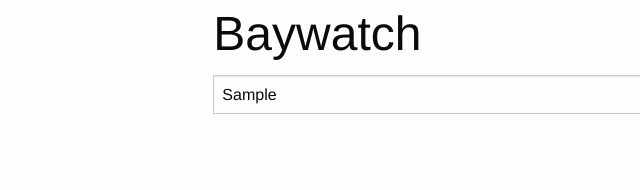
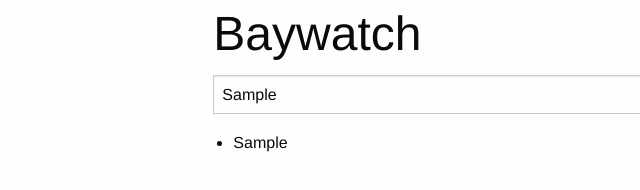
Before and after one commit to ortizf/baywatch, a plain HTML site: page index.html in a window 1280 px wide. Both pictures are taken after typing "Sample" into the empty fields and a click on the button "Add flick". Shown: the top 190 px of the page, 0-640 px from the left. Drawn offline with nearby package versions, Linux system fonts and the light colour scheme.

Commit message:
Use new method definition syntax

```diff
--- a/app.js
+++ b/app.js
@@ -1,14 +1,21 @@
 const app = {
 
-    init: function(formSelector) {
+    init(selectors) {
         this.max = 0,
+        this.list = document.querySelector(selectors.listSelector)
 
         document
-            .querySelector(formSelector)
+            .querySelector(selectors.formSelector)
             .addEventListener('submit', this.handleSubmit.bind(this))
     },
 
-    handleSubmit: function(ev) {
+    renderListItem(flick) {
+        const item = document.createElement('li')
+        item.textContent = flick.name
+        return item
+    },
+
+    handleSubmit(ev) {
         ev.preventDefault()
         const f = ev.target
         const flick = {
@@ -16,9 +23,13 @@ const app = {
             name: f.flickName.value,
         }
 
-        console.log(flick)
+        const listItem = this.renderListItem(flick)
+        this.list.appendChild(listItem)
         this.max ++
     },
 }
 
-app.init('form#flick-form')
+app.init({
+    formSelector: 'form#flick-form',
+    listSelector: '#flick-list'
+})
--- a/index.html
+++ b/index.html
@@ -34,6 +34,10 @@
           </div>
       </div>
 
+      <div class="medium-8 medium-offset-2 cell">
+          <ul id="flick-list"></ul>
+      </div>
+
     <script src="app.js"></script>
   </body>
 </html>
```
